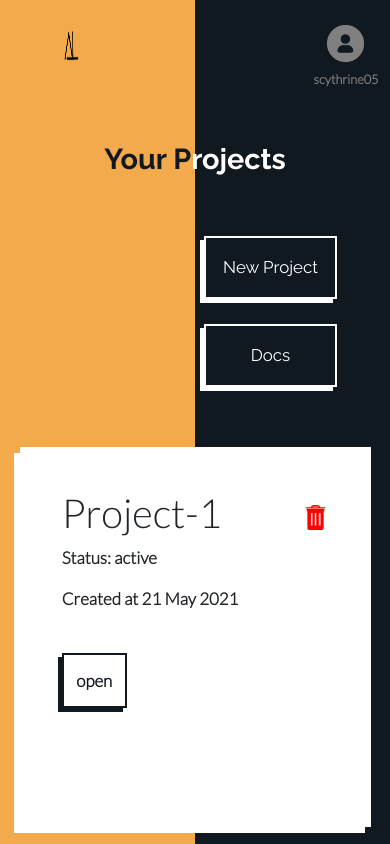
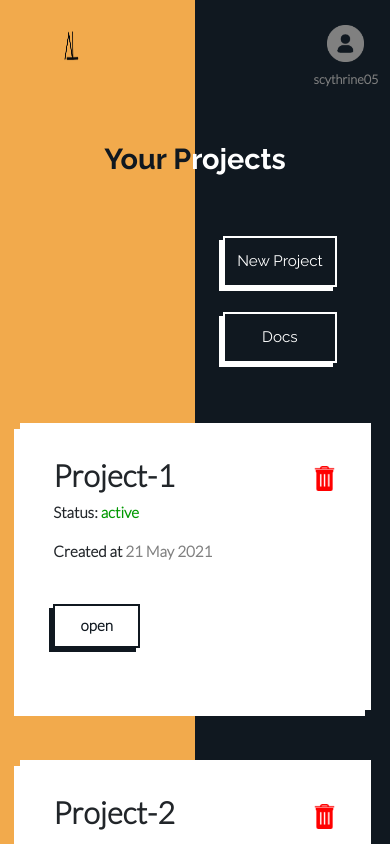
Before and after one commit to scythrine05/alAuth, a Next.js app in the folder client/: page /dashboard in a window 390 px wide. Shown: the top 844 px of the page. Built offline with nearby package versions, Linux system fonts and the light colour scheme.

Commit message:
Imporved Responsiveness

```diff
--- a/client/pages/dashboard.js
+++ b/client/pages/dashboard.js
@@ -6,45 +6,7 @@ import styles from "../styles/Dashboard.module.css";
 import NewProject from "../components/NewProject";
 
 export default function Projects() {
-  const [modal, setModal] = useState("modalHide");
   const [modalShow, setModalShow] = useState(false);
-
-  const NewPProject = () => {
-    return (
-      <>
-        <div className={styles[modal]}>
-          <div className={styles.newModal}>
-            <form>
-              <h2>New Project</h2>
-              <input
-                type="text"
-                placeholder="Project Name"
-                className={styles.modalForm}
-              />
-              <input
-                type="password"
-                placeholder="Project Password"
-                className={styles.modalForm}
-              />
-              <div className={styles.modalOption}>
-                {" "}
-                <button disabled type="submit" className={styles.modalOpt}>
-                  Create
-                </button>
-                <button
-                  type="button"
-                  onClick={() => setModal("modalHide")}
-                  className={styles.modalOpt}
-                >
-                  Close
-                </button>
-              </div>
-            </form>
-          </div>
-        </div>
-      </>
-    );
-  };
 
   return (
     <>
--- a/client/styles/Dashboard.module.css
+++ b/client/styles/Dashboard.module.css
@@ -56,26 +56,42 @@
   justify-content: space-between;
 }
 .project {
-  width: 60%;
+  width: 55%;
 }
 
 .each {
-  padding: 5vh;
+  padding: 4vh;
   font-weight: bold;
   font-family: "Lato";
-  height: 45vh;
-  margin-bottom: 5vh;
+  height: 39vh;
+  margin-bottom: 6vh;
   background: #fff;
   box-shadow: -6px 6px #fff;
   display: flex;
   flex-direction: column;
   align-items: flex-start;
 }
+
+.each p {
+  font-size: 1em;
+}
+
+.each p:nth-child(2) span {
+  color: #009900;
+}
+.each p:nth-child(3) span {
+  color: #808080;
+}
 .proHead {
   display: flex;
   width: 100%;
   justify-content: space-between;
   align-items: center;
+}
+
+.proHead h1 {
+  font-size: 2em;
+  font-weight: bold;
 }
 .del_icon {
   filter: invert(0.5);
@@ -96,7 +112,7 @@
 }
 .show {
   cursor: pointer;
-  padding: 1.5vh;
+  padding: 1vh 3vh;
   margin-top: 3vh;
   text-align: center;
   font-size: 2vh;
@@ -153,9 +169,21 @@
     margin-top: 5%;
     width: 100%;
   }
+  .each {
+    height: 17em;
+  }
+  .proHead h1 {
+    font-size: 1.8em;
+  }
+  .each p {
+    font-size: 0.9em;
+  }
+  .show {
+    font-size: 0.9em;
+  }
   .opt {
-    padding: 2vh;
-    font-size: 2vh;
+    padding: 0.8em;
+    font-size: 0.9em;
     font-weight: normal;
     margin-bottom: 3vh;
   }
```
